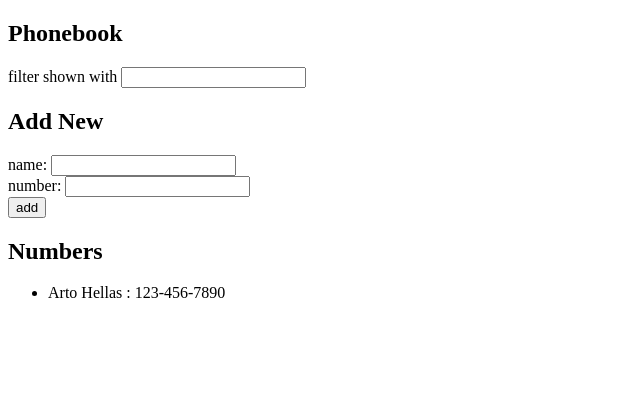
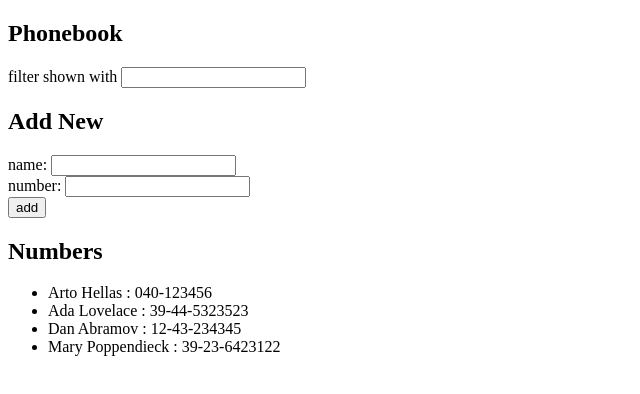
Before and after one commit to Monicah-Ngari/Phobebook, a React (Vite) app: page / in a window 1280 px wide. Shown: the top 394 px of the page, without its empty margins (0-640 px from the left). Built offline with nearby package versions, Linux system fonts and the light colour scheme; no server answers; data requests are answered from the project's data file.

Commit message:
added a backend server

```diff
--- a/src/App.jsx
+++ b/src/App.jsx
@@ -1,7 +1,8 @@
-import { useState, useEffect } from "react";
+import React, { useState, useEffect } from "react";
 import Filter from "./Filter";
 import PersonForm from "./PersonForm";
 import Persons from "./Persons";
+import notesManager from "./services/note";
 import axios from "axios";
 
 const App = () => {
@@ -13,10 +14,9 @@ const App = () => {
   const [filterName, setFilterName] = useState("");
 
   useEffect(() => {
-    console.log("effect");
-    axios.get("http://localhost:5173/").then((response) => {
-      console.log("promise fulfilled");
-      setNewName(response.data);
+    axios.get("http://localhost:5173/persons").then((response) => {
+      console.log("promise fulfilled", response.data);
+      setPersons(response.data);
     });
   }, []);
 
@@ -45,9 +45,11 @@ const App = () => {
     setFilterName(event.target.value);
   };
 
-  const personsToShow = persons.filter((person) =>
-    person.name.toLowerCase().includes(filterName.toLowerCase().trim())
-  );
+  const personsToShow = Array.isArray(persons)
+    ? persons.filter((person) =>
+        person.name.toLowerCase().includes(filterName.toLowerCase().trim())
+      )
+    : [];
 
   return (
     <div>
--- a/src/main.jsx
+++ b/src/main.jsx
@@ -1,9 +1,4 @@
-import React from "react";
 import ReactDOM from "react-dom/client";
-import App from "./App.jsx";
+import App from "./App";
 
-ReactDOM.createRoot(document.getElementById("root")).render(
-  <React.StrictMode>
-    <App />
-  </React.StrictMode>
-);
+ReactDOM.createRoot(document.getElementById("root")).render(<App />);
--- /dev/null
+++ b/src/services/note.js
@@ -0,0 +1,19 @@
+import axios from "axios";
+const baseUrl = "http://localhost:5173/persons";
+
+const getAll = () => {
+  const request = axios.get(baseUrl);
+  return request.then((response) => response.data);
+};
+
+const create = (newObject) => {
+  const request = axios.post(baseUrl, newObject);
+  return request.then((response) => response.data);
+};
+
+const update = (id, newObject) => {
+  const request = axios.put(`${baseUrl}/${id}`, newObject);
+  return request.then((response) => response.data);
+};
+
+export default { getAll, create, update };
```
